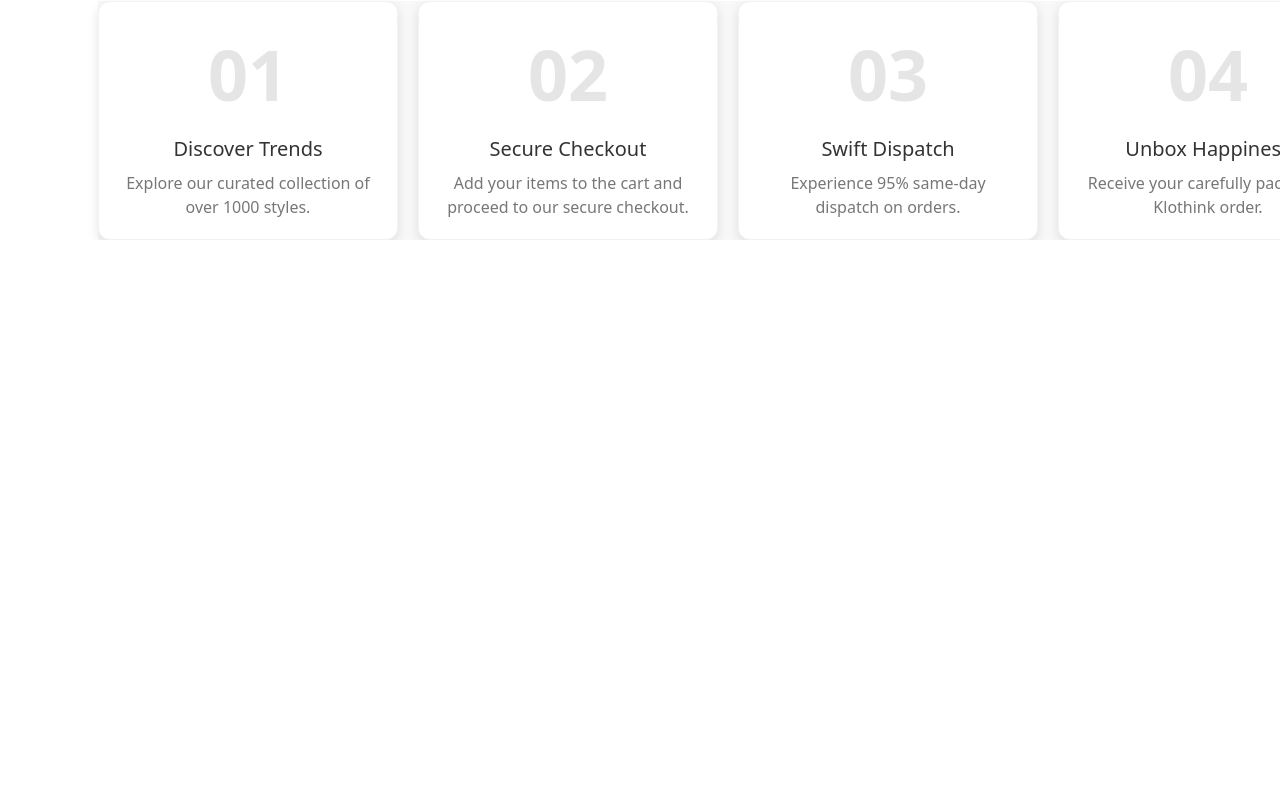
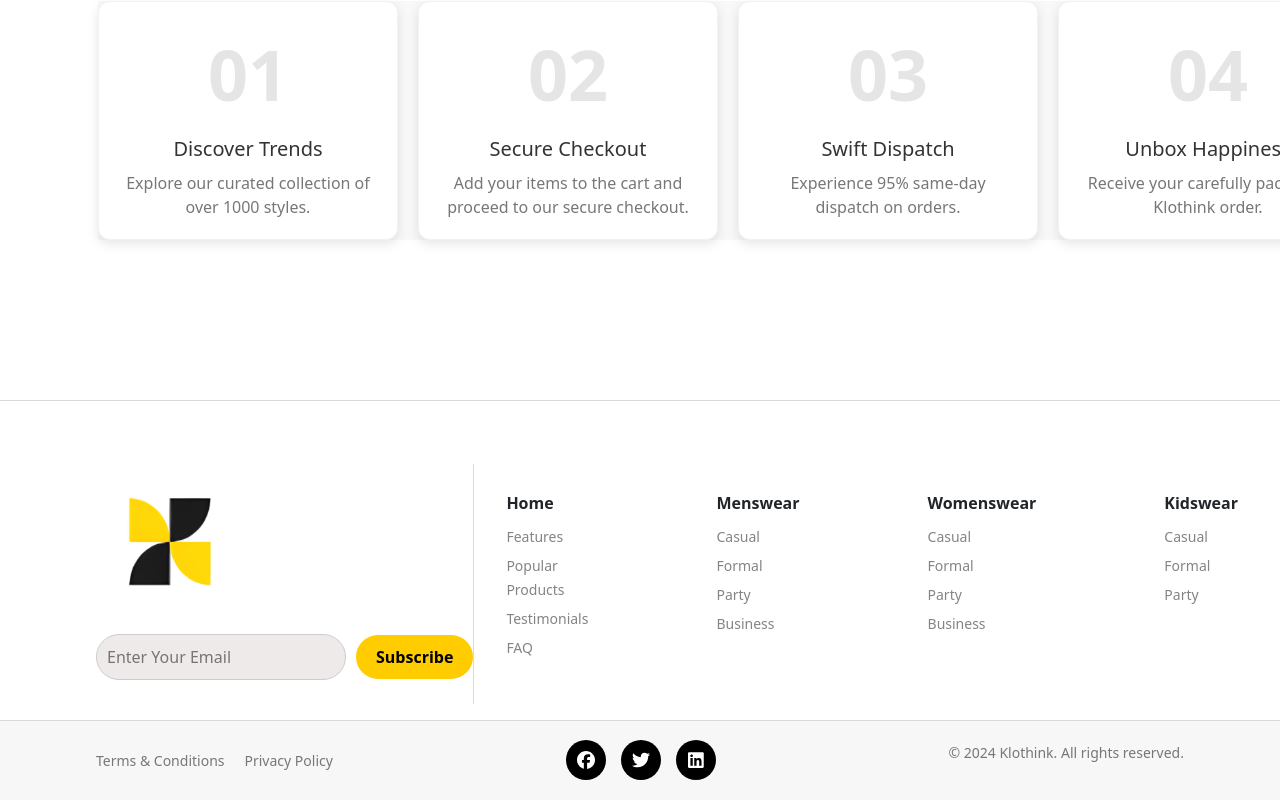
Before and after one commit to OmarTarek217/task_MSG, an Angular app: page / in a window 1280 px wide. Shown: the part 4336-5136 px from the top of the page. Before the commit the page ends 4576 px from the top, so only its background shows below. Built offline with nearby package versions, Linux system fonts and the light colour scheme.

Commit message:
added main  with footer page

```diff
--- a/src/app/app.module.ts
+++ b/src/app/app.module.ts
@@ -5,12 +5,14 @@ import { AppRoutingModule } from './app-routing.module';
 import { AppComponent } from './app.component';
 import { NavbarComponent } from './navbar/navbar.component';
 import { MainpartComponent } from './mainpart/mainpart.component';
+import { FooterComponent } from './footer/footer.component';
 
 @NgModule({
   declarations: [
     AppComponent,
     NavbarComponent,
-    MainpartComponent
+    MainpartComponent,
+    FooterComponent
   ],
   imports: [
     BrowserModule,
--- /dev/null
+++ b/src/app/footer/footer.component.css
@@ -0,0 +1,141 @@
+.footer-container {
+    position: relative;
+    padding-top: 3rem;
+    padding-left: 6rem;
+    margin-top: 10rem;
+    border-top: solid 1px rgb(221, 217, 217);
+    height: 20rem;
+    display: flex;
+    align-items: center;
+}
+
+.left-side {
+    display: flex;
+    width: 33rem;
+   border-right: solid 1px rgb(221, 217, 217);
+   height: 15rem;
+   max-height: 20rem;
+    flex-direction: column;
+    align-items: flex-start;
+}
+
+.left-side img{
+    width: 150px;
+    height: 150px;
+    margin-bottom: 20px;
+}
+
+.subscribe {
+    display: flex;
+    align-items: center;
+}
+
+.subscribe input {
+    border-radius: 25px;
+    background-color: rgb(239, 234, 234);
+    padding: 10px;
+    width: 250px;
+    border: 1px solid #ccc;
+    margin-right: 10px;
+}
+
+.subscribe button {
+    padding: 10px 20px;
+    border-radius: 25px;
+    background-color: #ffcc00;
+    border: none;
+    cursor: pointer;
+    font-weight: bold;
+}
+
+.right-side {
+    display: flex;
+    justify-content: space-between;
+    gap: 5rem;
+    margin-left: 2rem;
+}
+
+.footer-column {
+    margin-right: 3rem;
+
+}
+
+.footer-column h4 {
+    font-size: 16px;
+    font-weight: bold;
+    margin-bottom: 10px;
+}
+
+.footer-column ul {
+    list-style: none;
+    padding: 0;
+}
+
+.footer-column ul li {
+    margin-bottom: 5px;
+}
+
+.footer-column ul li a {
+    text-decoration: none;
+    color: #848484;
+    font-size: 14px;
+}
+
+.footer-column ul li a:hover {
+    color: #000000;
+}
+
+.footer-bottom {
+    display: flex;
+    justify-content: space-between;
+    align-items: center;
+    padding: 20px 6rem;
+    border-top: solid 1px rgb(221, 217, 217);
+    background-color: #f7f7f7;
+    height: 80px;
+}
+
+.policies {
+    display: flex;
+    gap: 20px;
+}
+
+.policies a {
+    text-decoration: none;
+    color: #777;
+    font-size: 14px;
+}
+
+.policies a:hover {
+    color: #000;
+}
+
+.social-icons {
+    display: flex;
+    gap: 15px;
+}
+
+.social-icons a {
+    text-decoration: none;
+    justify-items: center;
+    align-items: center;
+    justify-content: center;
+    display: flex;
+    font-size: 18px;
+    color: #ffffff;
+    background-color: #000;
+    padding: 10px;
+    border-radius: 50%;
+    width: 40px;
+    height: 40px;
+
+}
+
+.social-icons a:hover {
+    background-color: #2f00ff;
+}
+
+.copyright {
+    font-size: 14px;
+    color: #777;
+}
--- /dev/null
+++ b/src/app/footer/footer.component.html
@@ -0,0 +1,69 @@
+<!-- =================================================================================================== -->
+<section>
+    <div class="footer-container">
+        <div class="left-side">
+            <img src="assets/logo.png" alt="logo">
+            <div class="subscribe">
+                <input type="email" placeholder="Enter Your Email">
+                <button>Subscribe</button>
+            </div>
+        </div>
+        <div class="right-side">
+            <div class="footer-column">
+                <h4>Home</h4>
+                <ul>
+                    <li><a href="#">Features</a></li>
+                    <li><a href="#">Popular Products</a></li>
+                    <li><a href="#">Testimonials</a></li>
+                    <li><a href="#">FAQ</a></li>
+                </ul>
+            </div>
+            <div class="footer-column">
+                <h4>Menswear</h4>
+                <ul>
+                    <li><a href="#">Casual</a></li>
+                    <li><a href="#">Formal</a></li>
+                    <li><a href="#">Party</a></li>
+                    <li><a href="#">Business</a></li>
+                </ul>
+            </div>
+            <div class="footer-column">
+                <h4>Womenswear</h4>
+                <ul>
+                    <li><a href="#">Casual</a></li>
+                    <li><a href="#">Formal</a></li>
+                    <li><a href="#">Party</a></li>
+                    <li><a href="#">Business</a></li>
+                </ul>
+            </div>
+            <div class="footer-column">
+                <h4>Kidswear</h4>
+                <ul>
+                    <li><a href="#">Casual</a></li>
+                    <li><a href="#">Formal</a></li>
+                    <li><a href="#">Party</a></li>
+                </ul>
+            </div>
+        </div>
+    </div>
+</section>
+<!-- =================================================================================================== -->
+<section>
+    <div class="footer-bottom">
+        <div class="policies">
+            <a href="#">Terms & Conditions</a>
+            <a href="#">Privacy Policy</a>
+        </div>
+
+        <div class="social-icons">
+            <a href="#"><i class="fab fa-facebook"></i></a>
+            <a href="#"><i class="fab fa-twitter"></i></a>
+            <a href="#"><i class="fab fa-linkedin"></i></a>
+        </div>
+
+        <div class="copyright">
+            <p>&copy; 2024 Klothink. All rights reserved.</p>
+        </div>
+    </div>
+</section>
+<!-- =================================================================================================== -->
--- a/src/app/mainpart/mainpart.component.html
+++ b/src/app/mainpart/mainpart.component.html
@@ -418,4 +418,4 @@
     </div>
 </section>
 <!-- =================================================================================================== -->
-<!-- <app-footer></app-footer> -->
+<app-footer></app-footer>
```
Also changed, not shown: src/app/footer/footer.component.ts (added, +10 -0 lines).
